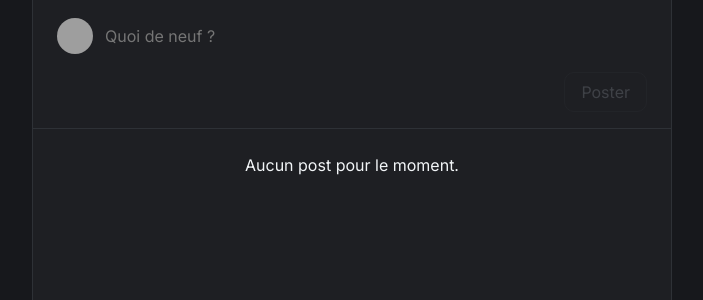
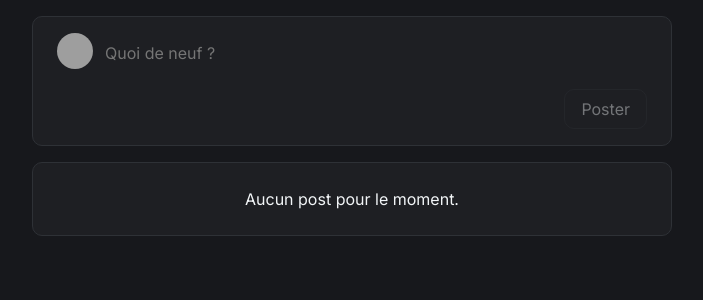
Before and after one commit to ClementCatel/vue3-course-2025, a Vue app: page / in a window 1280 px wide. Shown: the top 300 px of the page, without its empty margins (288-991 px from the left). Built offline with nearby package versions, Linux system fonts and the light colour scheme; grey boxes are pictures that could not be loaded.

Commit message:
separate posts into its own component

```diff
--- a/src/App.vue
+++ b/src/App.vue
@@ -1,5 +1,6 @@
 <script setup>
 import { computed, ref } from 'vue';
+import AppPost from './components/AppPost.vue';
 
 const user = {
   username: "Clément Catel",
@@ -25,7 +26,7 @@ const submitPost = () => {
 <template>
   <main>
     <div class="container">
-      <form @submit.prevent="submitPost">
+      <form @submit.prevent="submitPost" class="card">
         <div class="form-group">
           <img
             :src="user.avatar"
@@ -39,28 +40,12 @@ const submitPost = () => {
         <button type="submit" :disabled="!trimmedText">Poster</button>
       </form>
 
-      <hr>
-
-      <section>
+      <section class="card">
         <div v-if="!posts.length" class="feed__empty">
           <p>Aucun post pour le moment.</p>
         </div>
 
-        <article v-for="post in posts" :key="post.id">
-          <div>
-            <img
-              :src="post.user.avatar"
-              :alt="`${post.user.username} avatar picture`"
-              width="36"
-              height="36"
-              class="user-avatar"
-            >
-          </div>
-          <div>
-            <strong>{{ post.user.username }}</strong>
-            <p>{{ post.text }}</p>
-          </div>
-        </article>
+        <AppPost v-for="post in posts" :key="post.id" :post="post" />
       </section>
     </div>
   </main>
@@ -68,22 +53,26 @@ const submitPost = () => {
 
 <style scoped>
 .container {
-  background-color: var(--color-bg-secondary);
-  border-left: 1px solid var(--color-border);
-  border-right: 1px solid var(--color-border);
   min-height: 100vh;
   margin: 0 auto;
   max-width: 640px;
 }
 
+.card {
+  background-color: var(--color-bg-secondary);
+  border-radius: 10px;
+  border: 1px solid var(--color-border);
+  margin-bottom: 1rem;
+}
+
 form {
   display: flex;
   flex-direction: column;
+  margin-top: 1rem;
   padding: 1rem 1.5rem;
   width: 100%;
 }
 .form-group {
-  align-items: center;
   display: flex;
   gap: 0.75rem;
   margin-bottom: 1rem;
@@ -103,18 +92,15 @@ button {
   background: none;
   border-radius: 10px;
   border: 1px solid var(--color-border);
-  color: var(--color-text-secondary);
+  color: var(--color-text-primary);
   cursor: pointer;
   font-size: 1rem;
   height: 40px;
   padding: 0 1rem;
 }
-button:enabled:hover {
-  color: var(--color-text-primary);
-}
 button:disabled {
   cursor: not-allowed;
-  opacity: 0.3;
+  opacity: 0.4;
 }
 
 hr {
@@ -128,16 +114,6 @@ hr {
   text-align: center;
 }
 
-article {
-  border-bottom: 1px solid var(--color-border);
-  display: flex;
-  gap: 0.75rem;
-  padding: 0.75rem 1.5rem;
-}
-article > p {
-  white-space: pre-wrap;
-}
-
 .user-avatar {
   border-radius: 50%;
   object-fit: cover;
--- /dev/null
+++ b/src/components/AppPost.vue
@@ -0,0 +1,43 @@
+<script setup>
+defineProps(["post"]);
+</script>
+
+<template>
+  <article>
+    <img
+      :src="post.user.avatar"
+      :alt="`${post.user.username} avatar picture`"
+      width="36"
+      height="36"
+      class="user-avatar"
+    >
+    <div class="post-content">
+      <strong>{{ post.user.username }}</strong>
+      <p>{{ post.text }}</p>
+    </div>
+  </article>
+</template>
+
+<style scoped>
+article {
+  display: flex;
+  gap: 0.75rem;
+  padding: 0.75rem 1.5rem;
+  overflow: hidden;
+}
+article:not(:last-child) {
+  border-bottom: 1px solid var(--color-border);
+}
+article p {
+  white-space: pre-wrap;
+}
+.post-content {
+  overflow: hidden;
+}
+
+.user-avatar {
+  border-radius: 50%;
+  margin-top: 0.25rem;
+  object-fit: cover;
+}
+</style>
```
